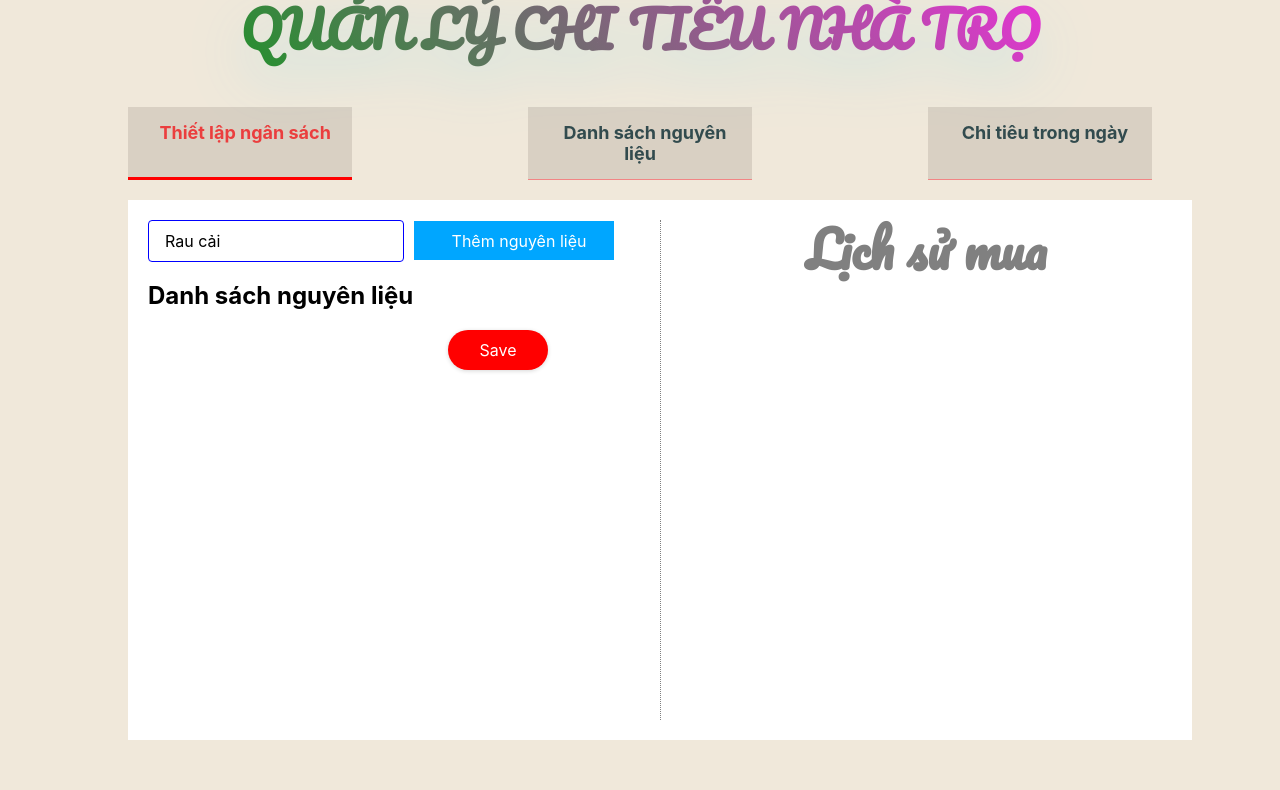
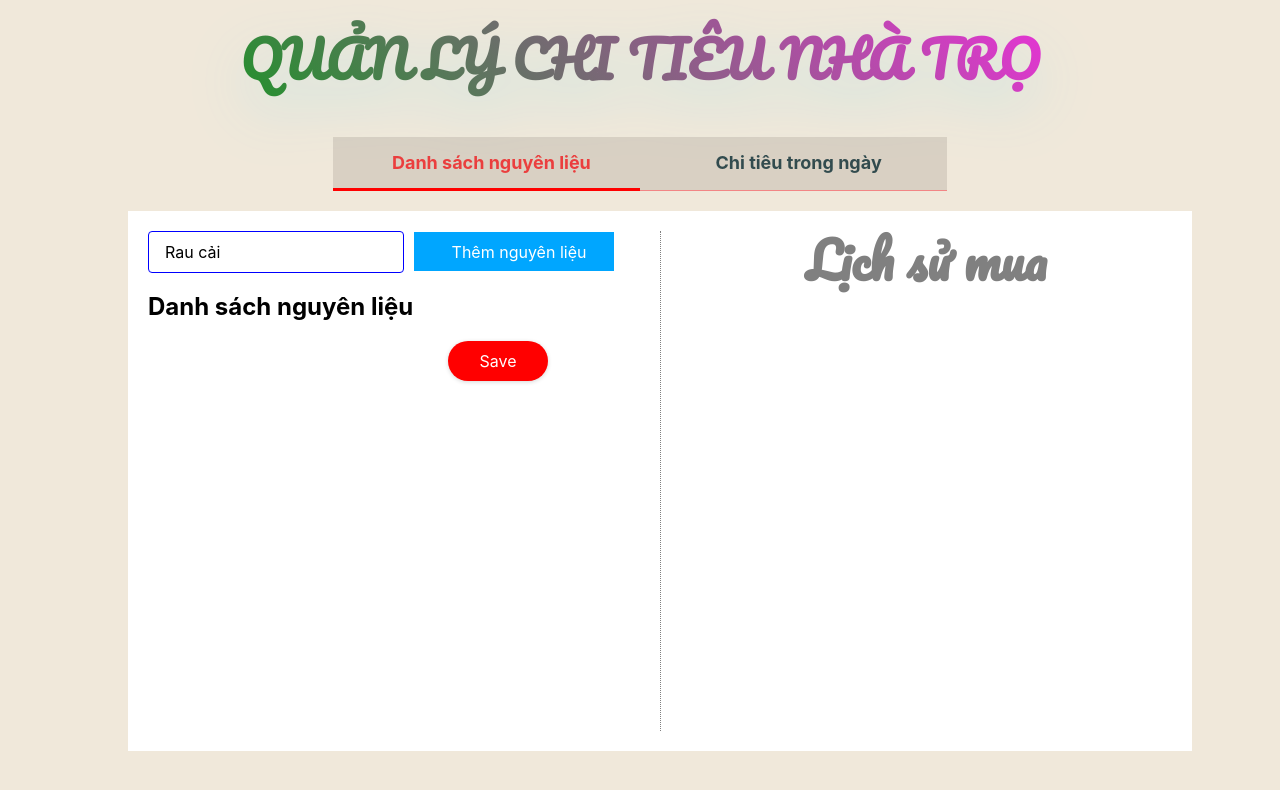
Before and after one commit to nguyengocaocuong/itss-project-react1, a React (Create React App) app: page / in a window 1280 px wide. Shown: the top 790 px of the page. Built offline with nearby package versions, Linux system fonts and the light colour scheme; the HTML template or start-up script is replaced by a standard one.

Commit message:
Save Todo

```diff
--- a/package.json
+++ b/package.json
@@ -6,6 +6,7 @@
     "@testing-library/jest-dom": "^5.16.4",
     "@testing-library/react": "^13.3.0",
     "@testing-library/user-event": "^13.5.0",
+    "date-fns": "^2.28.0",
     "react": "^18.1.0",
     "react-dom": "^18.1.0",
     "react-scripts": "5.0.1",
--- a/src/App.js
+++ b/src/App.js
@@ -1,12 +1,14 @@
+import { useState } from "react";
 import MainContent from "./component/main-content/MainContent";
 import Menu from "./component/menu/Menu";
 
 function App() {
+  const [id,setId] = useState(1)
   return (
     <div className="App">
       <h1 className="title">QUẢN LÝ CHI TIÊU NHÀ TRỌ</h1>
-      <Menu />
-      <MainContent id={0}/>
+      <Menu changeId={setId} id={id}/>
+      <MainContent id={id}/>
     </div>
   );
 }
--- a/src/assets/JsonData/food.json
+++ b/src/assets/JsonData/food.json
@@ -4,13 +4,13 @@
       "id": 1,
       "image": "https://kimhungmarket.com/uploads/users/users523/dan-linh1.jpg",
       "name": "Rau cải",
-      "price": "12.000"
+      "price": "12000"
     },
     {
       "id": 2,
       "image": "https://kimhungmarket.com/uploads/users/users523/dan-linh1.jpg",
       "name": "Rau muống",
-      "price": "12.000"
+      "price": "12000"
     }
   ],
   "Thit": [
@@ -18,13 +18,13 @@
       "id": 3,
       "image": "https://kimhungmarket.com/uploads/users/users523/dan-linh1.jpg",
       "name": "Thịt bò",
-      "price": "12.000"
+      "price": "12000"
     },
     {
       "id": 4,
       "image": "https://kimhungmarket.com/uploads/users/users523/dan-linh1.jpg",
       "name": "Thịt gà",
-      "price": "12.000"
+      "price": "12000"
     }
   ],
   "Ca": [
@@ -32,19 +32,19 @@
       "id": 5,
       "image": "https://kimhungmarket.com/uploads/users/users523/dan-linh1.jpg",
       "name": "Cá lóc",
-      "price": "12.000"
+      "price": "12000"
     },
     {
       "id": 6,
       "image": "https://kimhungmarket.com/uploads/users/users523/dan-linh1.jpg",
       "name": "Cá thu",
-      "price": "12.000"
+      "price": "12000"
     },
     {
       "id": 7,
       "image": "https://kimhungmarket.com/uploads/users/users523/dan-linh1.jpg",
       "name": "Cá chim",
-      "price": "12.000"
+      "price": "12000"
     }
   ]
 }
--- a/src/assets/css/index.css
+++ b/src/assets/css/index.css
@@ -34,6 +34,7 @@ code {
 
 }
 .title {
+  margin-top:15px;
   background-image: linear-gradient(225deg, #ff28ea, #0b9c17);
   filter: drop-shadow(0 20px 30px #28d8ff33);
   color: black;
--- a/src/component/daily-cost/DailyCost.jsx
+++ b/src/component/daily-cost/DailyCost.jsx
@@ -1,15 +1,13 @@
-import React,{useState} from 'react';
+import React, { useState } from 'react';
+import useStorageData from '../../hook/StorageData';
 import AddFood from './add-food/AddFood';
 import Card from './card/Card';
 import './daily-cost.css'
 const DailyCost = () => {
-    const [dailyData,setDailyData] = useState([
-
-    ])
-    const addDailyData = (data)=>{
+    const [data, putData] = useStorageData('daily-cost')
+    const addDailyData = (data) => {
         data.date = new Date()
-        console.log(data)
-        setDailyData([...dailyData,data])
+        putData(data)
     }
     return (
         <div className='cost'>
@@ -19,7 +17,7 @@ const DailyCost = () => {
             <div className='right-content'>
                 <h1> Lịch sử mua</h1>
                 <div className='card-container'>
-                   {dailyData.map(i => <Card item={i}/>)}
+                    {data.map(i => <Card item={i} />)}
                 </div>
             </div>
 
--- a/src/component/daily-cost/add-food/AddFood.jsx
+++ b/src/component/daily-cost/add-food/AddFood.jsx
@@ -5,7 +5,8 @@ const AddFood = ({add}) => {
     const [selectId, setSelectId] = useState(foods.Rau[0].id)
     const [dailyData,setDailyData] = useState({date:'12/02/2000',listFood:[]})
     const handleAddFood = (id)=>{
-        setDailyData({...dailyData,['listFood']:[...dailyData.listFood,foods.Ca[0]]})
+        let tmp = [...foods.Ca,...foods.Rau,...foods.Thit].filter(i => i.id == id)
+        setDailyData({...dailyData,['listFood']:[...dailyData.listFood,tmp[0]]})
         // putCurrentListFood([...currentListFood,foods.Rau[0]])
     }
     return (
--- a/src/component/daily-cost/card/Card.jsx
+++ b/src/component/daily-cost/card/Card.jsx
@@ -1,11 +1,11 @@
 import './card.css'
-
+import { format } from 'date-fns'
 function Card({item = {date:'12/02/2000',listFood:[]}}) {
     return (
         <div className='card'>
-            <p><span>Ngày mua :</span> <span>{item.date}</span></p>
+            <p><span>Ngày mua :</span> <span>{format(item.date,'MM/dd/yyyy').toString()}</span></p>
             <p><span>Tổng số nguyên liệu :</span> <span>{item.listFood.length}</span></p>
-            <p><span>Tổng giá trị :</span> <span>{100000}</span> VND</p>
+            <p><span>Tổng giá trị :</span> <span>{new Intl.NumberFormat('vi-VN', { style: 'currency', currency: 'VND' }).format(item.listFood.reduce((total,food) =>  total = total + food.price , 0 ))}</span></p>
         </div>
     )
 }
--- a/src/component/main-content/MainContent.jsx
+++ b/src/component/main-content/MainContent.jsx
@@ -4,9 +4,9 @@ import './main-content.css'
 
 const getContent = (id) => {
     switch (id) {
-        case 0:
+        case 1:
             return <DailyCost />
-        case 1:
+        case 2:
             return <ListFood />
     }
 }
--- a/src/component/menu/Menu.jsx
+++ b/src/component/menu/Menu.jsx
@@ -1,18 +1,16 @@
-import { useState } from 'react'
 import './menu.css'
 const menuItems = [
-    { id: 0, icon: "fa fa-money", title: "Thiết lập ngân sách" },
     { id: 1, icon: "fa fa-cutlery", title: "Danh sách nguyên liệu" },
     { id: 2, icon: "fa fa-shopping-basket", title: "Chi tiêu trong ngày" }
 ]
-function Menu() {
-    const [index, setIndex] = useState(0)
+function Menu({ changeId, id }) {
     return (
         <div className="menu">
+            <div className='menu-content'>
                 {
                     menuItems.map(item =>
                     (
-                    <div className={`menu-item ${index == item.id ? 'selected' : ''}`} onClick={()=> setIndex(item.id)}>
+                        <div className={`menu-item ${id == item.id ? 'selected' : ''}`} onClick={() => changeId(item.id)}>
                             <i class={item.icon} aria-hidden="true"></i>
                             <span>{item.title}</span>
                         </div>
@@ -20,6 +18,7 @@ function Menu() {
                     )
                 }
             </div>
+        </div>
     )
 }
 
--- a/src/component/menu/menu.css
+++ b/src/component/menu/menu.css
@@ -1,11 +1,12 @@
 .menu{
     display: flex;
-    justify-content: space-between;
+    justify-content:center;
     margin-bottom:20px;
+    width: 100%;
 }
 .menu-item{
     padding:15px 20px;
-    width: 18%;
+    width: 44%;
     background-color: rgb(217, 208, 195);
     align-items: center;
     text-align: center;
@@ -22,3 +23,8 @@
     border-bottom: 3px solid red;
     color:rgb(235, 62, 62);
 }
+.menu-content{
+    width: 60%;
+    display: flex;
+    justify-content: space-between;
+}
--- a/src/hook/StorageData.jsx
+++ b/src/hook/StorageData.jsx
@@ -1,10 +1,20 @@
- const StorageData = () => {
-    return (
-        <div>
+import { useEffect, useState } from "react"
 
-        </div>
-    );
+function useStorageData(key) {
+    const [data, setData] = useState([])
+    useEffect(() => {
+        console.log(localStorage.getItem(key))
+        setData(localStorage.getItem(key) ?localStorage.getItem(key):[])
+    }, [])
+    const putData = (value)=>{
+        localStorage.clear(key)
+        setData([...data,value])
+        localStorage.setItem(key,data)
+        console.log(localStorage.getItem(key))
+
+    }
+    return [data,putData]
 }
 
 
-export default StorageData
+export default useStorageData
```
Also changed, not shown: .gitpod.yml (added), 2 other files (tests, documents, lock files or other folders). Lines whose indentation alone changed are shown as unchanged.
